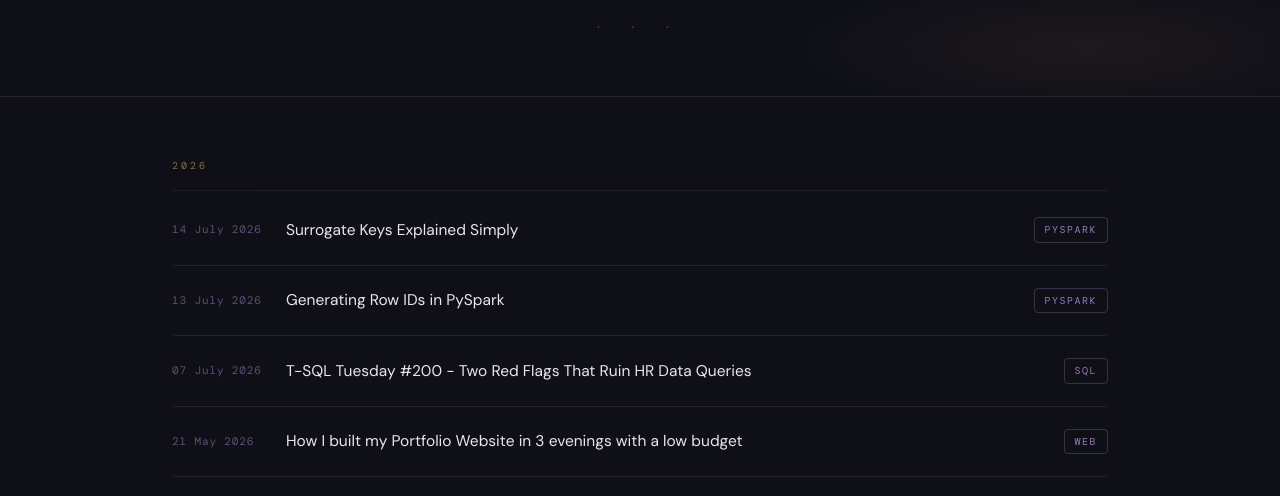
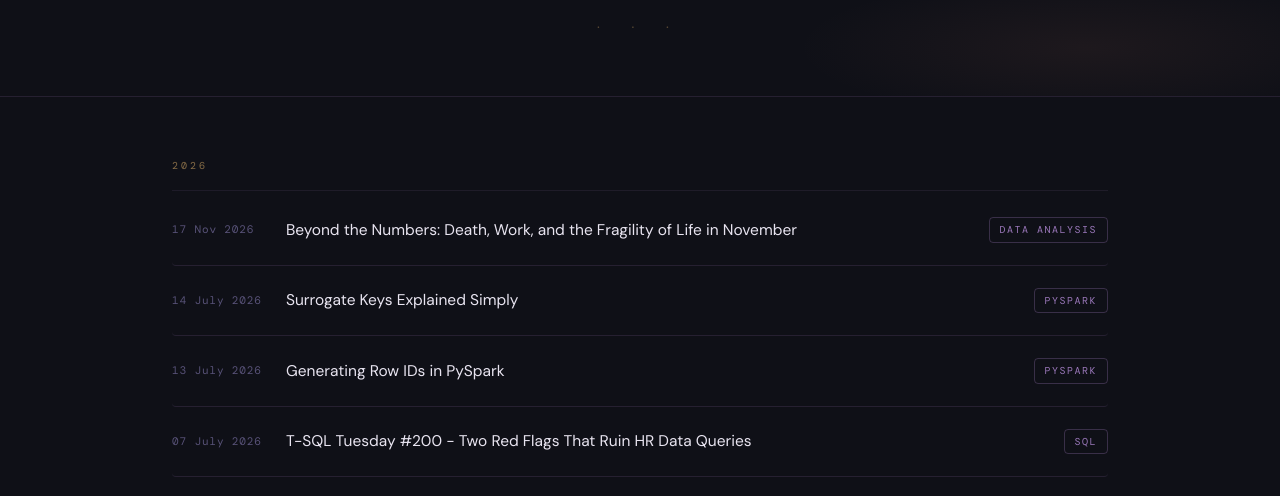
Before and after one commit to PDHMB/BIO, a plain HTML site: page blog.html in a window 1280 px wide. Shown: the part 281-777 px from the top of the page. Drawn offline with nearby package versions, Linux system fonts and the light colour scheme; a web font is replaced by a local one.

Commit message:
Update blog.html

```diff
--- a/blog.html
+++ b/blog.html
@@ -347,6 +347,13 @@ footer {
   <div class="year-group">
     <p class="year-label">2026</p>
 
+     <a href="articles/beyond-the-numbers-death-work-november.html" class="post-row">
+      <span class="post-date">17 Nov 2026</span>
+      <span class="post-title">Beyond the Numbers: Death, Work, and the Fragility of Life in November</span>
+      <span class="post-tag">Data Analysis</span>
+      <span class="post-arrow">→</span>
+    </a>
+
      <a href="articles/Surrogate_Keys_Explained_Simply.html" class="post-row">
       <span class="post-date">14 July 2026</span>
       <span class="post-title">Surrogate Keys Explained Simply</span>
```
